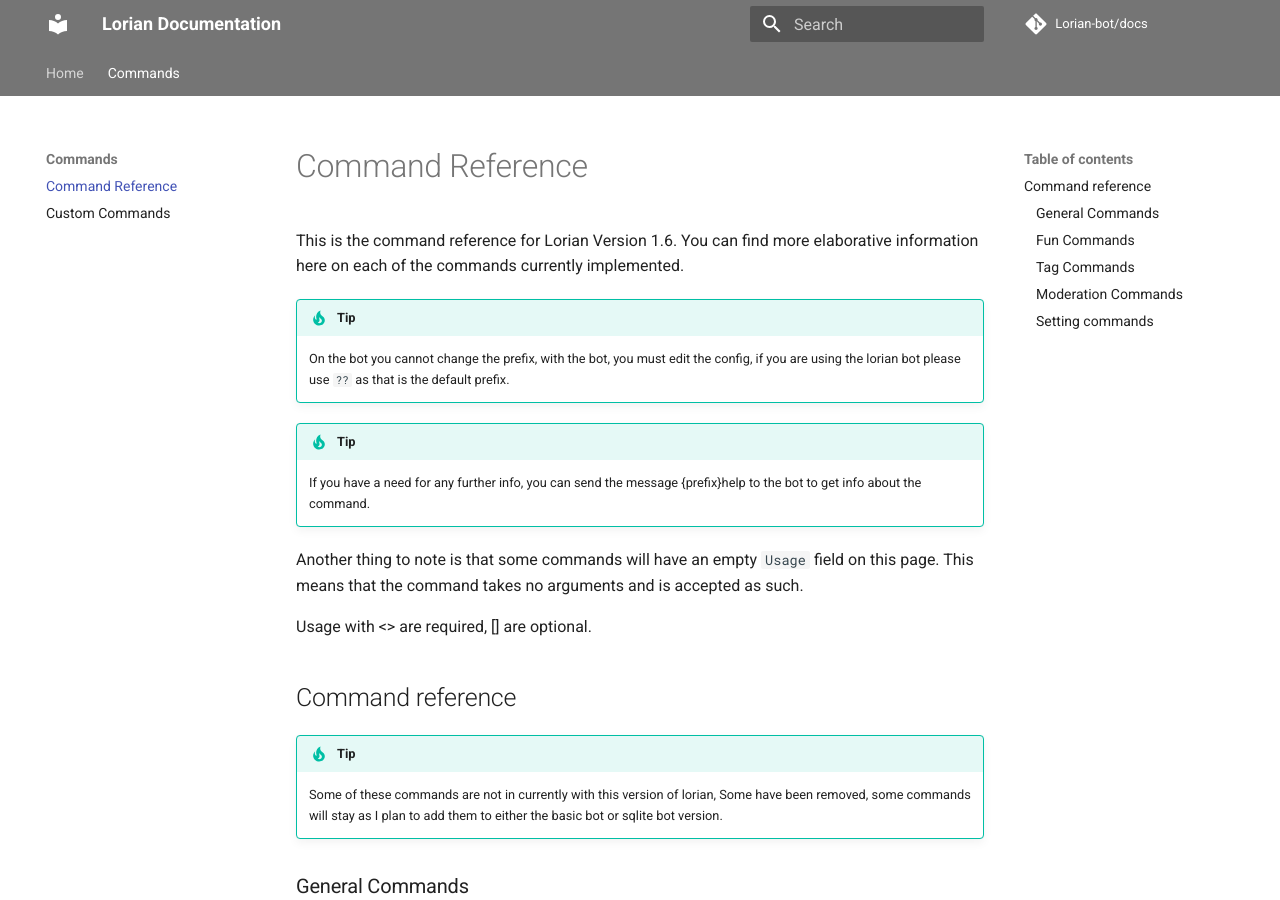
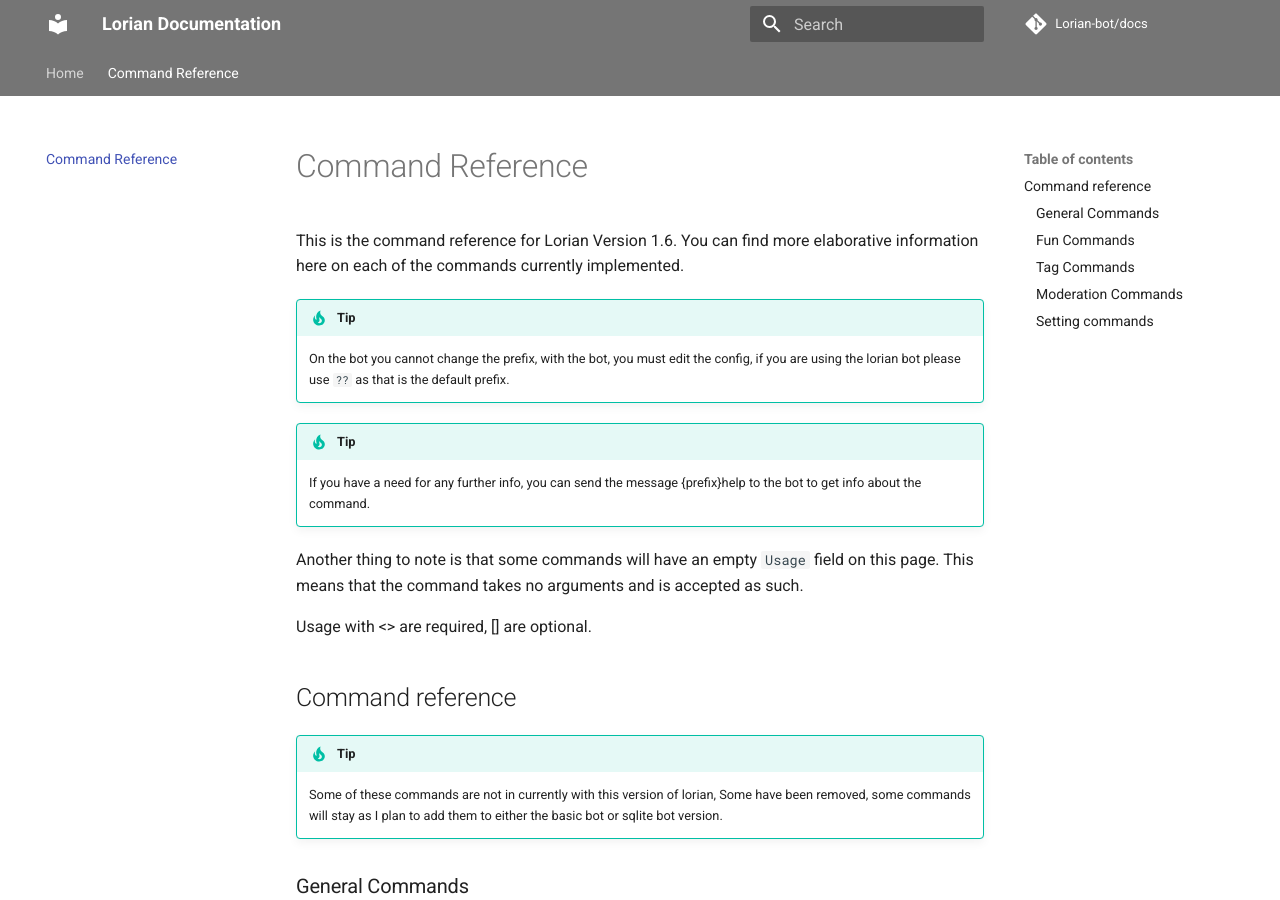
Before and after one commit to Tslimshady99/lorian-docs, an MkDocs documentation site: the page built from docs/commands.md, in a window 1280 px wide and 900 px high. Built offline with MkDocs 1.6.1 and Material for MkDocs 9.7.7, drawn with Linux system fonts in a browser that asks for light colours; comment, search, counter and statistics services are not loaded.

Commit message:
update docs config

```diff
--- a/mkdocs.yml
+++ b/mkdocs.yml
@@ -26,6 +26,4 @@
 
 nav:
   - Home: 'index.md'
-  - Commands:
-    - Command Reference: 'commands.md'
-    - Custom Commands: 'custom_commands.md'
+  - Command Reference: 'commands.md'
```
Also changed, not shown: docs/custom_commands.md (deleted).
